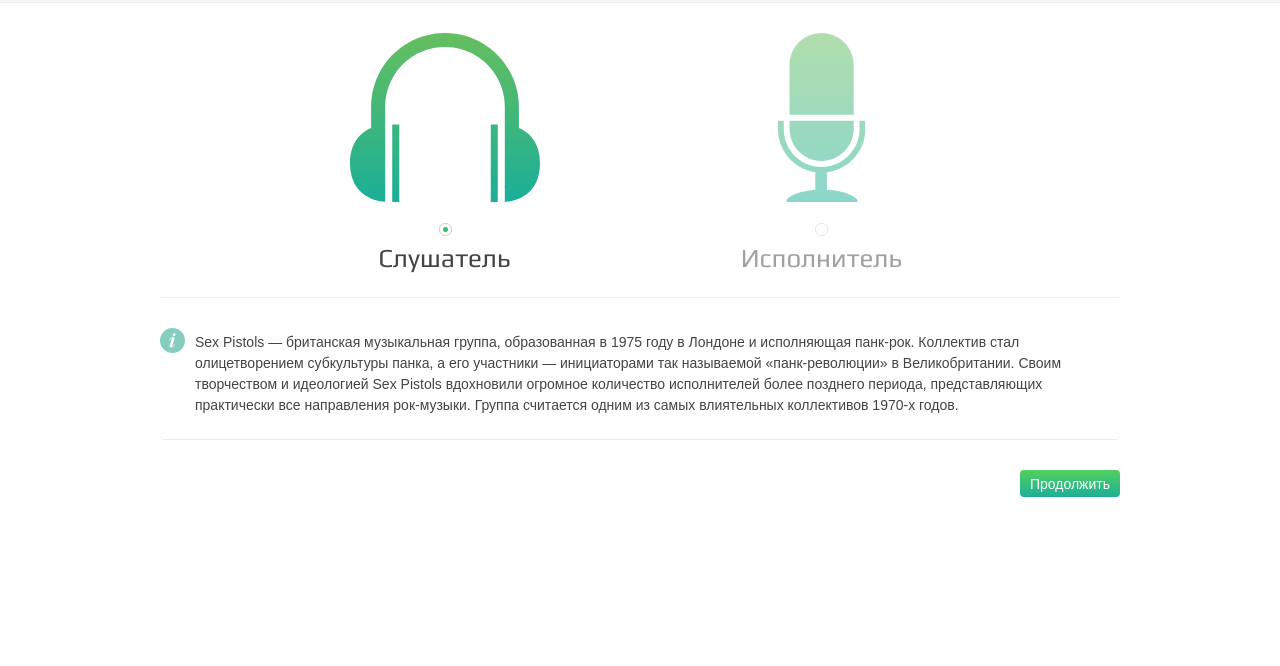
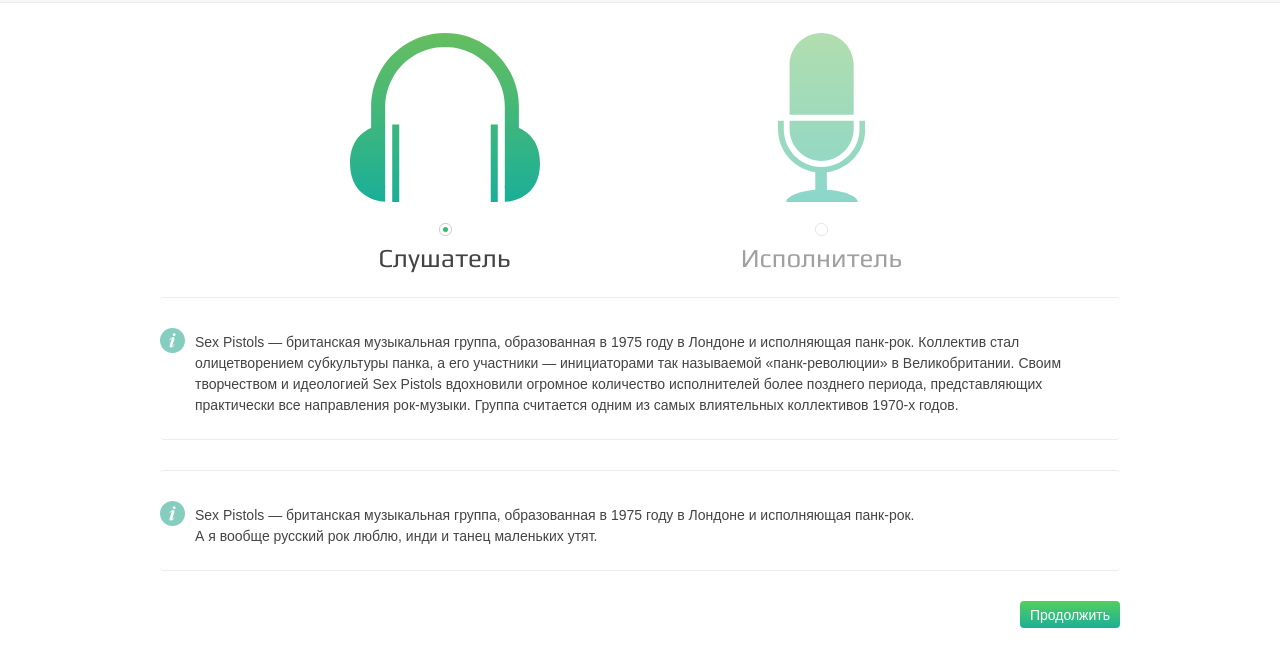
Before and after one commit to askaza/flowplay, a plain HTML site: page code/register.html in a window 1280 px wide. Shown: the part 178-844 px from the top of the page. Before the commit the page ends 800 px from the top, so only its background shows below. Drawn offline with Linux system fonts and the light colour scheme.

Commit message:
регистрация

```diff
--- a/code/register.html
+++ b/code/register.html
@@ -163,7 +163,7 @@
 			</li>
 		    </ul>
 
-		<div class="information-message information-message_note">
+		    <div class="information-message information-message_note" id="listenter">
 			<i class="ico ico_message_info"></i>
 			<div class="information-message__text">
 			    Sex Pistols  — британская музыкальная группа, образованная в 1975 году
@@ -174,7 +174,14 @@
 			    Группа считается одним из самых влиятельных коллективов 1970-х годов.
 			</div>
 		    </div>
-
+		    <div class="information-message information-message_note" id="performer">
+			<i class="ico ico_message_info"></i>
+			<div class="information-message__text">
+			    Sex Pistols  — британская музыкальная группа, образованная в 1975 году
+			    в Лондоне и исполняющая панк-рок.<br />
+			   А я вообще русский рок люблю, инди и танец маленьких утят.
+			</div>
+		    </div>
 
 		    <div class="btnset btnset_right">
 			<span class="btn btn_green"><input type="submit" class="btn__in" value="Продолжить"></span>
```
Lines whose indentation alone changed are shown as unchanged.
